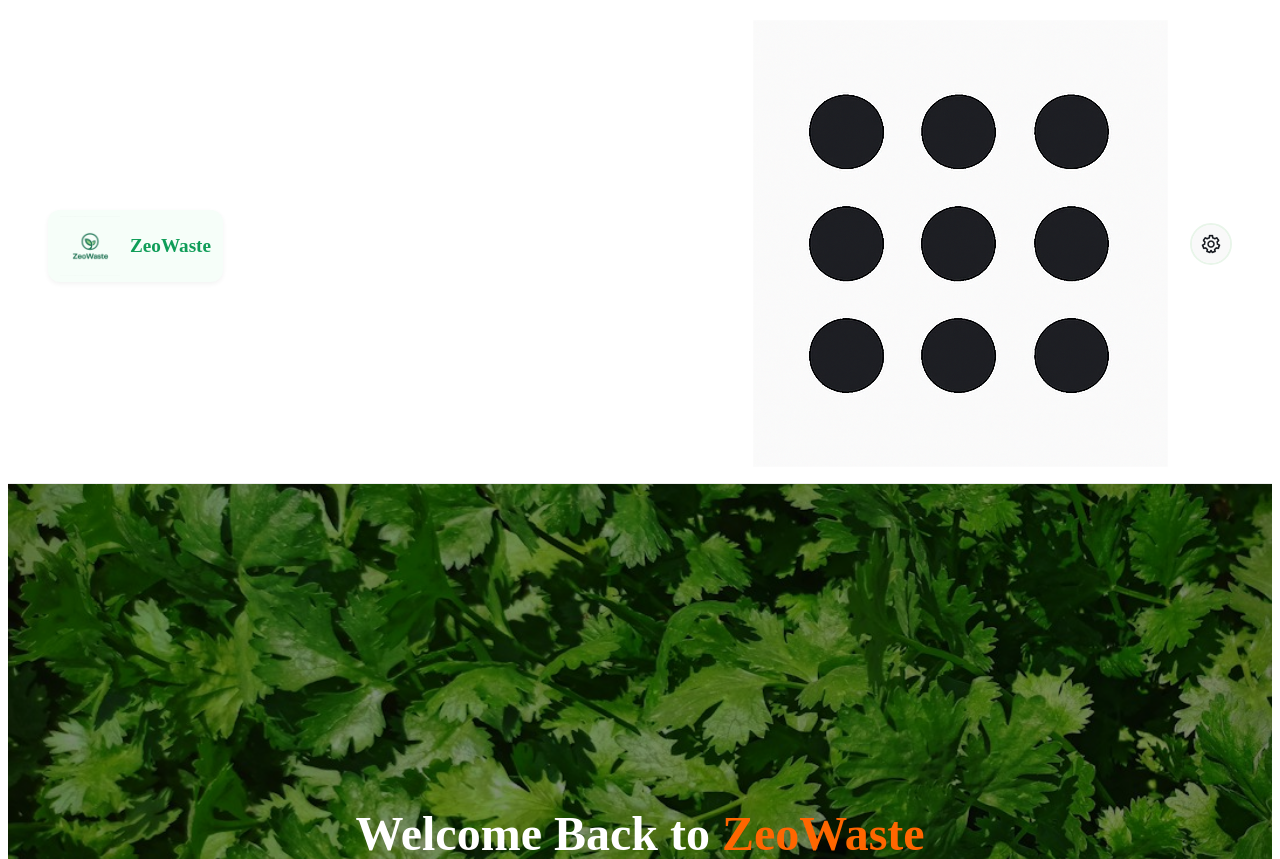
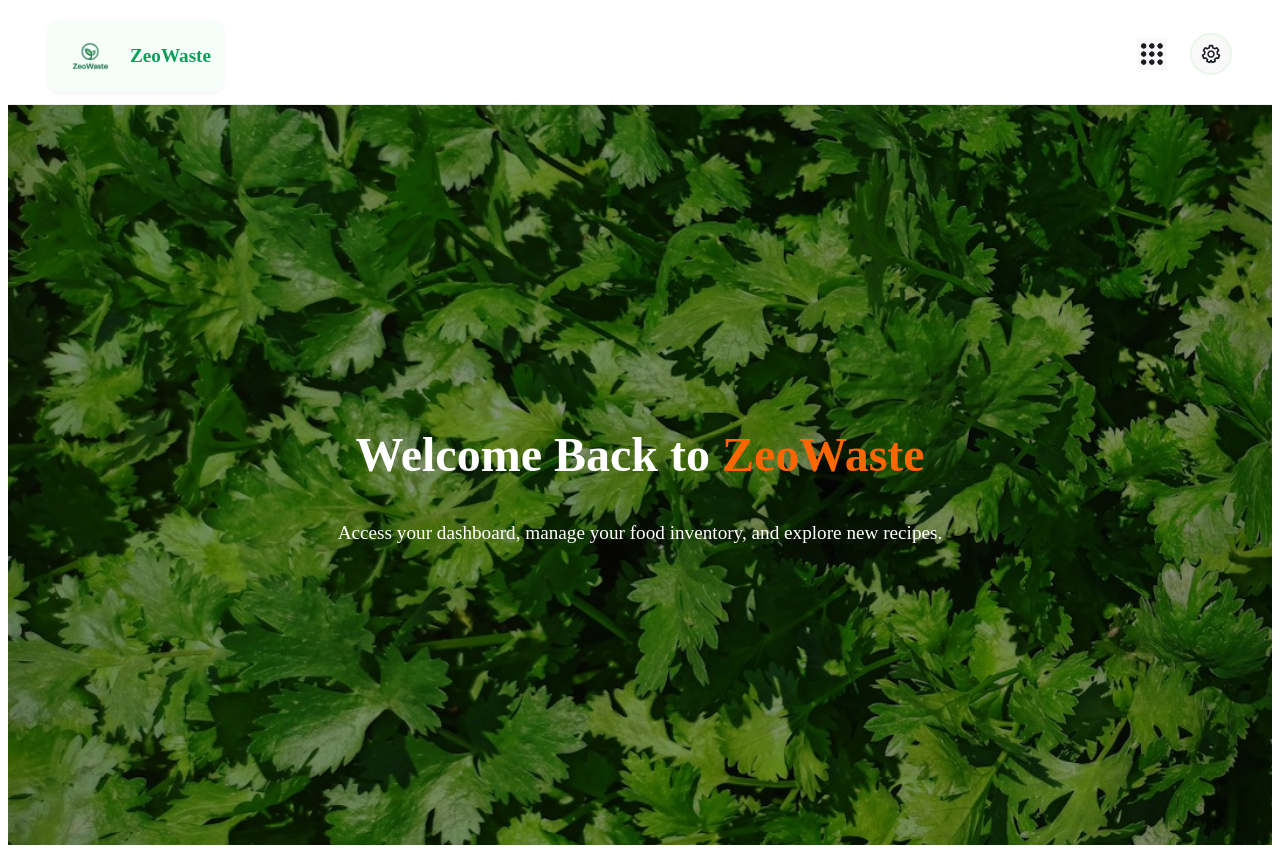
Before and after one commit to 1808723992/BIT216-Assignment-ZeoWaste, a PHP site: page /logined_homepage.html in a window 1280 px wide. Shown: the top 859 px of the page. Run offline with PHP 8.4, Linux system fonts and the light colour scheme.

Commit message:
Update nav.css

```diff
--- a/nav.css
+++ b/nav.css
@@ -174,6 +174,13 @@
   transform: scale(1.05);
 }
 
+#appLauncherBtn {
+  width: 32px;
+  height: 32px;
+  object-fit: contain;
+}
+
+
 /* ========== FOOTER ========== */
 footer {
   background: #111;
```
